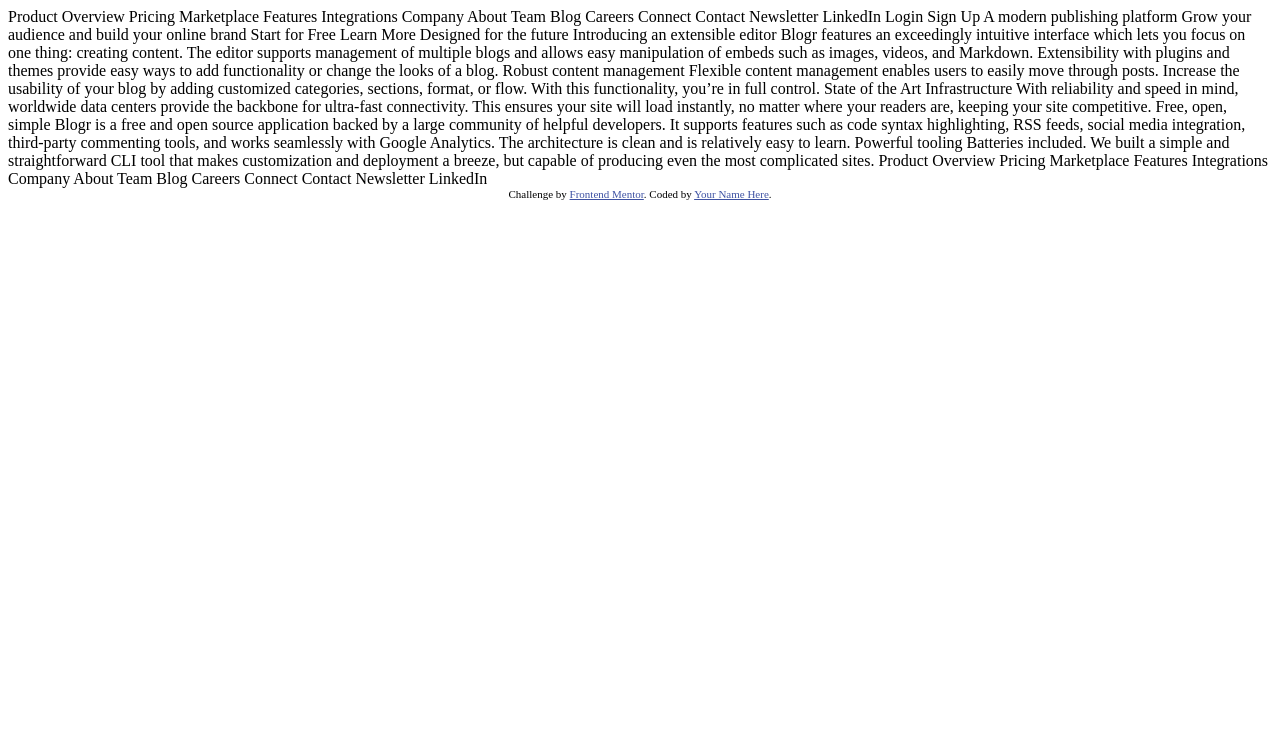
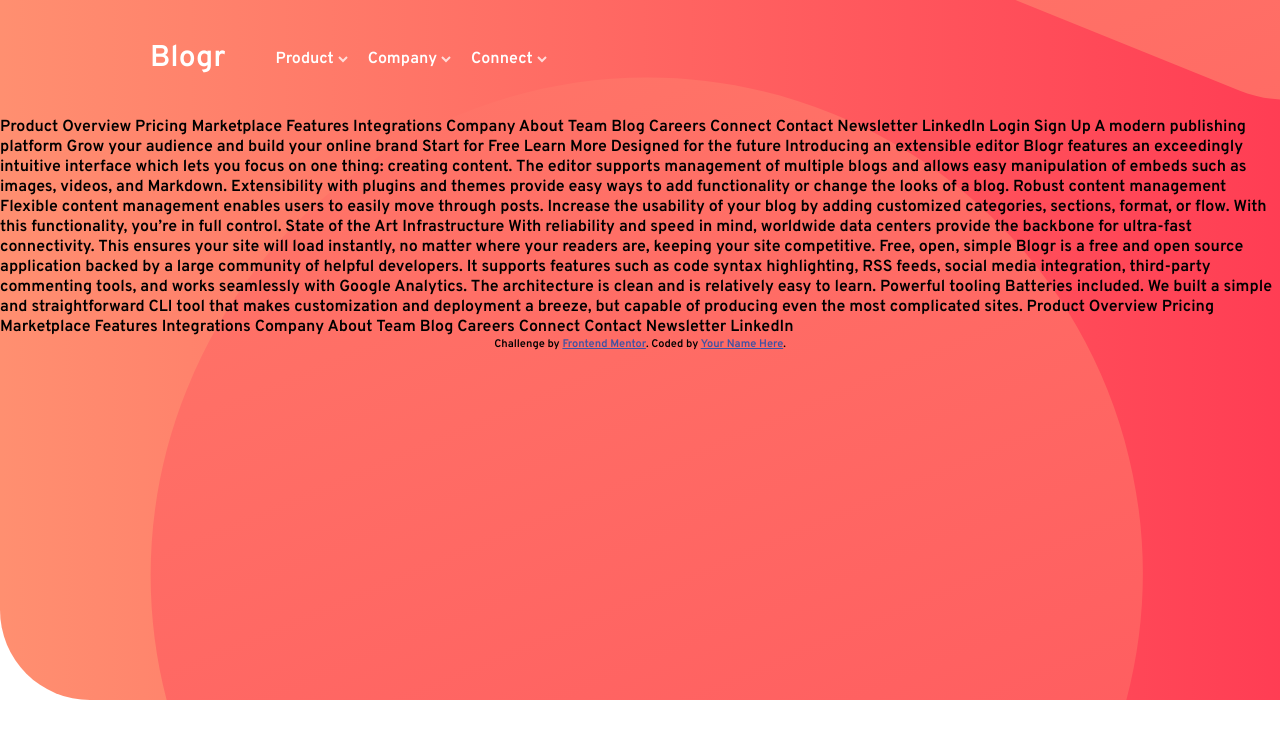
Before and after one commit to joesanthosh24/blogr-page-front-end-challenge, a plain HTML site: page index.html in a window 1280 px wide. Drawn offline with Linux system fonts and the light colour scheme.

Commit message:
Added navigation bar with intro background. Added a google font

```diff
--- a/index.html
+++ b/index.html
@@ -1,99 +1,92 @@
 <!DOCTYPE html>
 <html lang="en">
   <head>
-  <meta charset="UTF-8">
-  <meta name="viewport" content="width=device-width, initial-scale=1.0"> <!-- displays site properly based on user's device -->
+    <meta charset="UTF-8" />
+    <meta name="viewport" content="width=device-width, initial-scale=1.0" />
+    <!-- displays site properly based on user's device -->
 
-  <link rel="icon" type="image/png" sizes="32x32" href="./images/favicon-32x32.png">
-
+    <link
+      rel="icon"
+      type="image/png"
+      sizes="32x32"
+      href="./images/favicon-32x32.png"
+    />
+    <link rel="preconnect" href="https://fonts.gstatic.com" />
+    <link
+      href="https://fonts.googleapis.com/css2?family=Overpass:ital,wght@0,600;1,300&display=swap"
+      rel="stylesheet"
+    />
+    <link rel="stylesheet" href="./styles.css" />
     <title>Frontend Mentor | [Blogr]</title>
 
     <!-- Feel free to remove these styles or customise in your own stylesheet 👍 -->
     <style>
-    .attribution { font-size: 11px; text-align: center; }
-    .attribution a { color: hsl(228, 45%, 44%); }
+      .attribution {
+        font-size: 11px;
+        text-align: center;
+      }
+      .attribution a {
+        color: hsl(228, 45%, 44%);
+      }
     </style>
   </head>
   <body>
-  Product
-
-  Overview
-  Pricing
-  Marketplace
-  Features
-  Integrations
-
-  Company
-
-  About
-  Team
-  Blog
-  Careers
-
-  Connect
-
-  Contact
-  Newsletter
-  LinkedIn
-
-  Login
-  Sign Up
-
-  A modern publishing platform
-  Grow your audience and build your online brand
-
-  Start for Free
-  Learn More
-
-  Designed for the future
-
-  Introducing an extensible editor
-  Blogr features an exceedingly intuitive interface which lets you focus on one thing: creating content.
-  The editor supports management of multiple blogs and allows easy manipulation of embeds such as images,
-  videos, and Markdown. Extensibility with plugins and themes provide easy ways to add functionality or
-  change the looks of a blog.
-
-  Robust content management
-  Flexible content management enables users to easily move through posts. Increase the usability of your blog
-  by adding customized categories, sections, format, or flow. With this functionality, you’re in full control.
-
-  State of the Art Infrastructure
-  With reliability and speed in mind, worldwide data centers provide the backbone for ultra-fast connectivity.
-  This ensures your site will load instantly, no matter where your readers are, keeping your site competitive.
-
-  Free, open, simple
-  Blogr is a free and open source application backed by a large community of helpful developers. It supports
-  features such as code syntax highlighting, RSS feeds, social media integration, third-party commenting tools,
-  and works seamlessly with Google Analytics. The architecture is clean and is relatively easy to learn.
-
-  Powerful tooling
-  Batteries included. We built a simple and straightforward CLI tool that makes customization and deployment a breeze, but
-  capable of producing even the most complicated sites.
-
-  Product
-
-  Overview
-  Pricing
-  Marketplace
-  Features
-  Integrations
-
-  Company
-
-  About
-  Team
-  Blog
-  Careers
-
-  Connect
-
-  Contact
-  Newsletter
-  LinkedIn
+    <!-- navigation bar -->
+    <nav class="navbar">
+      <h1 class="navbar__heading">Blogr</h1>
+      <ul class="nav-items">
+        <li class="nav-item">
+          Product <img src="./images/icon-arrow-light.svg" alt="Down Arrow" />
+        </li>
+        <li class="nav-item">
+          Company <img src="./images/icon-arrow-light.svg" alt="Down Arrow" />
+        </li>
+        <li class="nav-item">
+          Connect <img src="./images/icon-arrow-light.svg" alt="Down Arrow" />
+        </li>
+      </ul>
+    </nav>
+    <!-- intro section -->
+    <section class="intro">
+      <div class="intro__image">
+        <img
+          class="intro-image"
+          src="./images/bg-pattern-intro.svg"
+          alt="Intro"
+        />
+      </div>
+    </section>
+    Product Overview Pricing Marketplace Features Integrations Company About
+    Team Blog Careers Connect Contact Newsletter LinkedIn Login Sign Up A modern
+    publishing platform Grow your audience and build your online brand Start for
+    Free Learn More Designed for the future Introducing an extensible editor
+    Blogr features an exceedingly intuitive interface which lets you focus on
+    one thing: creating content. The editor supports management of multiple
+    blogs and allows easy manipulation of embeds such as images, videos, and
+    Markdown. Extensibility with plugins and themes provide easy ways to add
+    functionality or change the looks of a blog. Robust content management
+    Flexible content management enables users to easily move through posts.
+    Increase the usability of your blog by adding customized categories,
+    sections, format, or flow. With this functionality, you’re in full control.
+    State of the Art Infrastructure With reliability and speed in mind,
+    worldwide data centers provide the backbone for ultra-fast connectivity.
+    This ensures your site will load instantly, no matter where your readers
+    are, keeping your site competitive. Free, open, simple Blogr is a free and
+    open source application backed by a large community of helpful developers.
+    It supports features such as code syntax highlighting, RSS feeds, social
+    media integration, third-party commenting tools, and works seamlessly with
+    Google Analytics. The architecture is clean and is relatively easy to learn.
+    Powerful tooling Batteries included. We built a simple and straightforward
+    CLI tool that makes customization and deployment a breeze, but capable of
+    producing even the most complicated sites. Product Overview Pricing
+    Marketplace Features Integrations Company About Team Blog Careers Connect
+    Contact Newsletter LinkedIn
 
     <div class="attribution">
-    Challenge by <a href="https://www.frontendmentor.io?ref=challenge" target="_blank">Frontend Mentor</a>.
-    Coded by <a href="#">Your Name Here</a>.
+      Challenge by
+      <a href="https://www.frontendmentor.io?ref=challenge" target="_blank"
+        >Frontend Mentor</a
+      >. Coded by <a href="#">Your Name Here</a>.
     </div>
   </body>
 </html>
--- /dev/null
+++ b/styles.css
@@ -0,0 +1,57 @@
+/* Universal Selector */
+* {
+  margin: 0;
+  font-family: "Overpass", sans-serif;
+}
+
+/* Navigation Bar */
+.navbar {
+  padding: 40px 150px;
+  display: flex;
+  align-items: center;
+  background-color: transparent;
+  color: white;
+}
+
+.navbar__heading {
+  font-size: 30px;
+}
+
+.nav-items {
+  display: flex;
+  align-items: center;
+  list-style-type: none;
+}
+
+.nav-item {
+  margin-left: 10px;
+  margin-right: 10px;
+}
+
+/* Intro Section */
+.intro__image {
+  position: absolute;
+  top: 0;
+  background: linear-gradient(
+    to right,
+    hsl(13, 100%, 72%),
+    hsl(353, 100%, 62%)
+  );
+  image-orientation: unset;
+  background-blend-mode: overlay;
+  height: 700px;
+  width: 100vw;
+  border-bottom-left-radius: 90px;
+  z-index: -1;
+  overflow: hidden;
+}
+
+.intro-image {
+  position: relative;
+  background-position: center;
+  bottom: 1750px;
+  right: 600px;
+  /* transform: scale(7); */
+  height: 4000px;
+  width: 4000px;
+}
```
Lines whose indentation alone changed are shown as unchanged.
